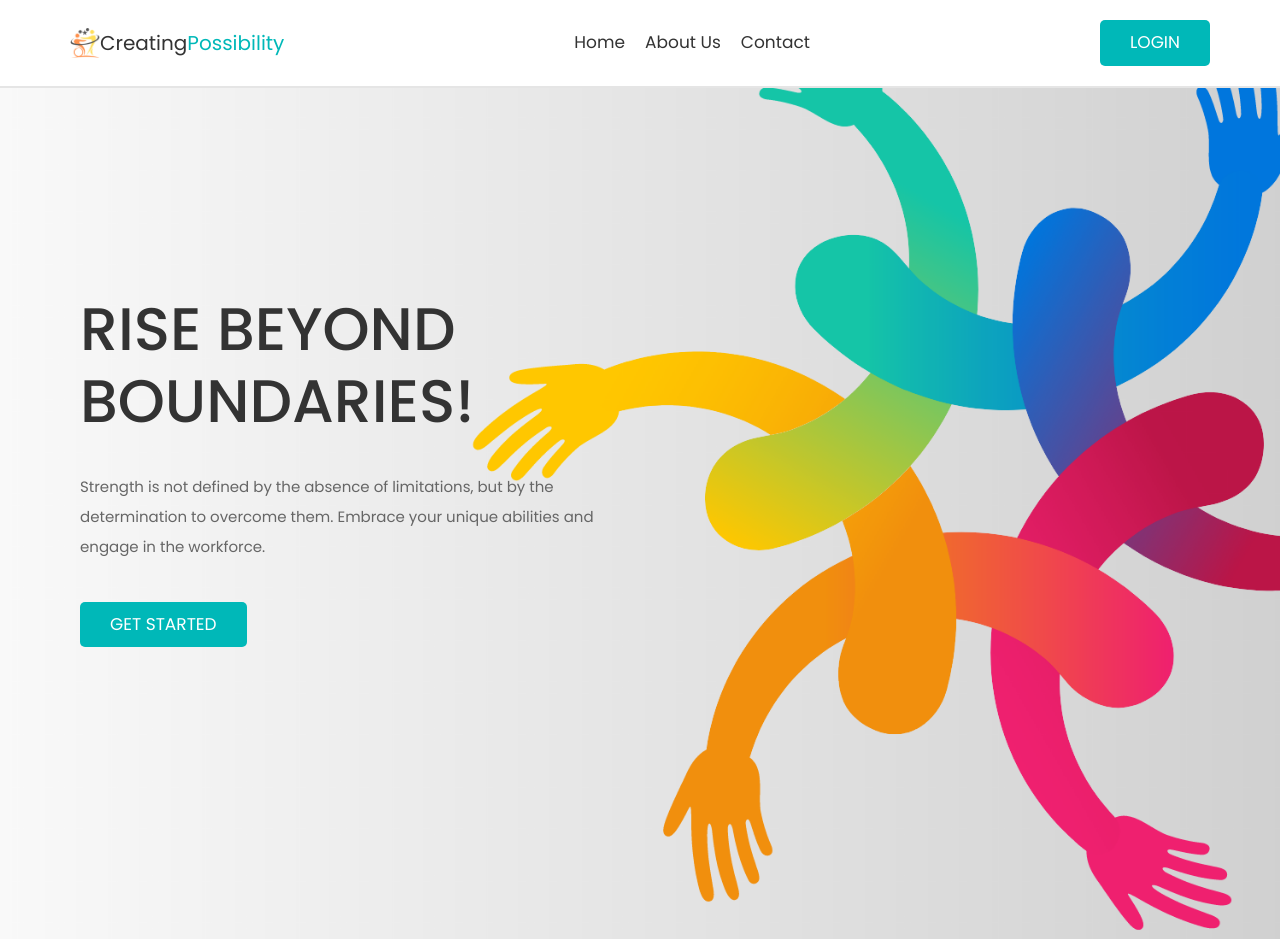
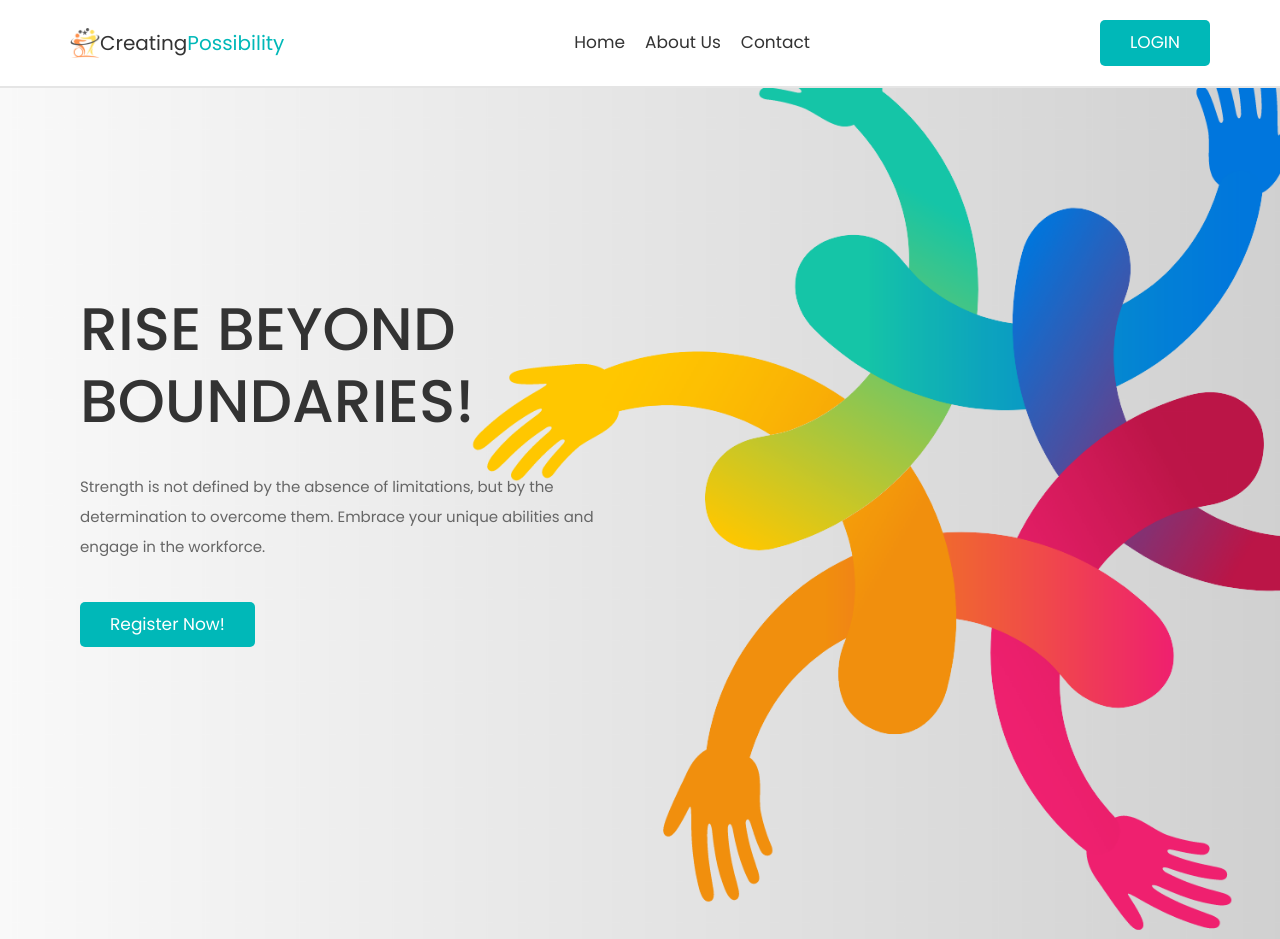
Before and after one commit to AiiJhayy/ByteMe, a PHP site: page / in a window 1280 px wide. Shown: the top 939 px of the page. Run offline with PHP 8.4, Linux system fonts and the light colour scheme.

Commit message:
register

```diff
--- a/Index.php
+++ b/Index.php
@@ -518,7 +518,7 @@ section{
          <div class="content text-center text-md-left">
             <h3>Rise Beyond Boundaries!</h3>
             <p>Strength is not defined by the absence of limitations, but by the determination to overcome them. Embrace your unique abilities and engage in the workforce.</p>
-            <a href="Login_Employer-Seeker.php" class="link-btn">GET STARTED</a>
+            <a href="Reg_Employer-Seeker.php" class="link-btn">Register Now!</a>
          </div>
       </div>
 
```
